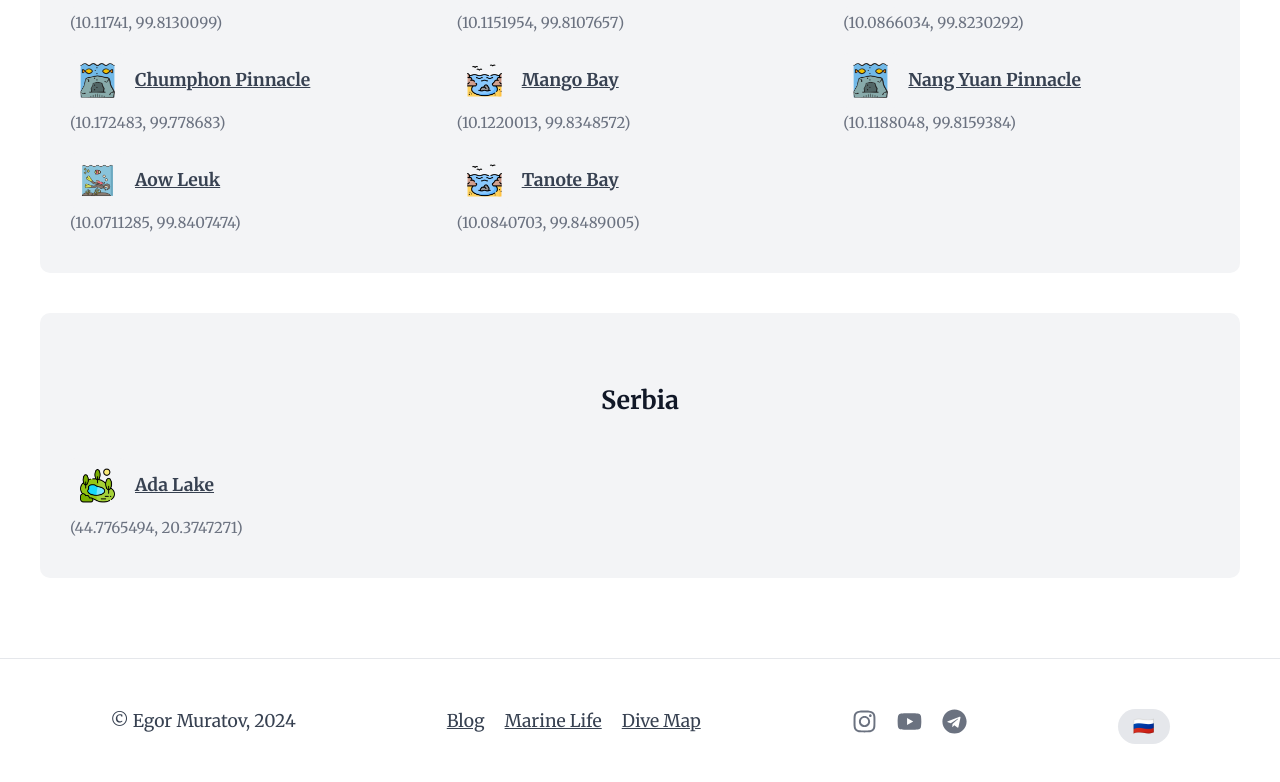
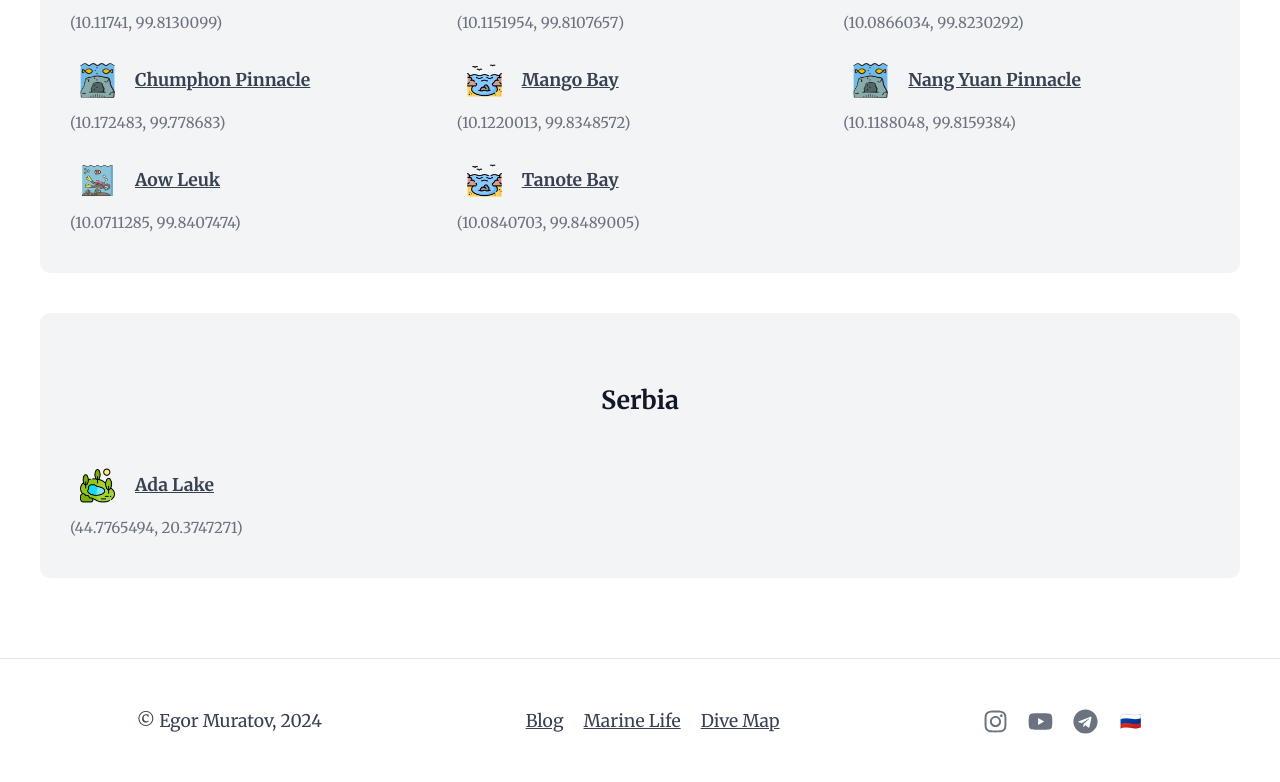
Before and after one commit to Muratov-Egor/blog, a Next.js app: page /en/map in a window 1280 px wide. Shown: the part 3942-4724 px from the top of the page. Built offline with nearby package versions, Linux system fonts and the light colour scheme.

Commit message:
language switcher

```diff
--- a/app/components/Footer/Footer.tsx
+++ b/app/components/Footer/Footer.tsx
@@ -26,8 +26,8 @@ export default async function Footer({ lang }: { lang: Locale }) {
                 <a href="https://t.me/diversnotes" target="_blank" rel="noopener noreferrer" aria-label="Telegram">
                     <FaTelegram className="w-5 h-5 text-gray-500 hover:text-gray-700 dark:text-gray-400 dark:hover:text-gray-200 transition-colors duration-200" />
                 </a>
+                <LanguageSwitcher initialLang={lang} />
             </div>
-            <LanguageSwitcher initialLang={lang} />
         </footer>
     )
 }
--- a/app/components/Header/LanguageSwitcher.tsx
+++ b/app/components/Header/LanguageSwitcher.tsx
@@ -31,10 +31,11 @@ const LanguageSwitcher: React.FC<LanguageSwitcherProps> = ({ initialLang }) => {
   return (
     <button
       onClick={handleLanguageChange}
-      className="px-3 py-1 rounded-full bg-gray-200 dark:bg-gray-700
+      className="rounded-full
                 text-gray-700 dark:text-gray-200 hover:bg-gray-300
-                dark:hover:bg-gray-600 transition-colors duration-200"
-      aria-label={`Switch to ${alternativeLang === 'en' ? 'English' : 'Russian'}`}
+                dark:hover:bg-gray-600 transition-colors duration-200
+                w-5 h-5 hover:text-gray-700 dark:hover:text-gray-200"
+                aria-label={`Switch to ${alternativeLang === 'en' ? 'English' : 'Russian'}`}
     >
       {flags[alternativeLang]}
     </button>
```
